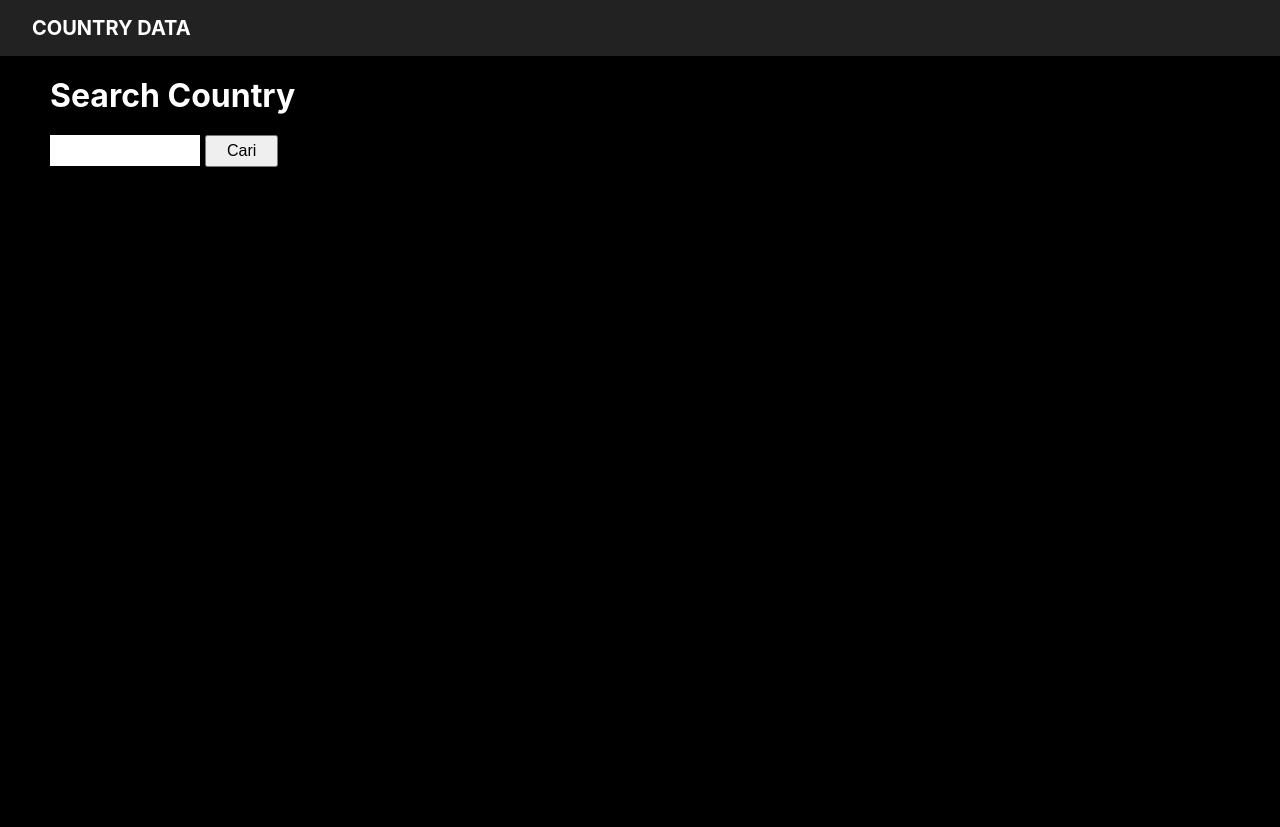
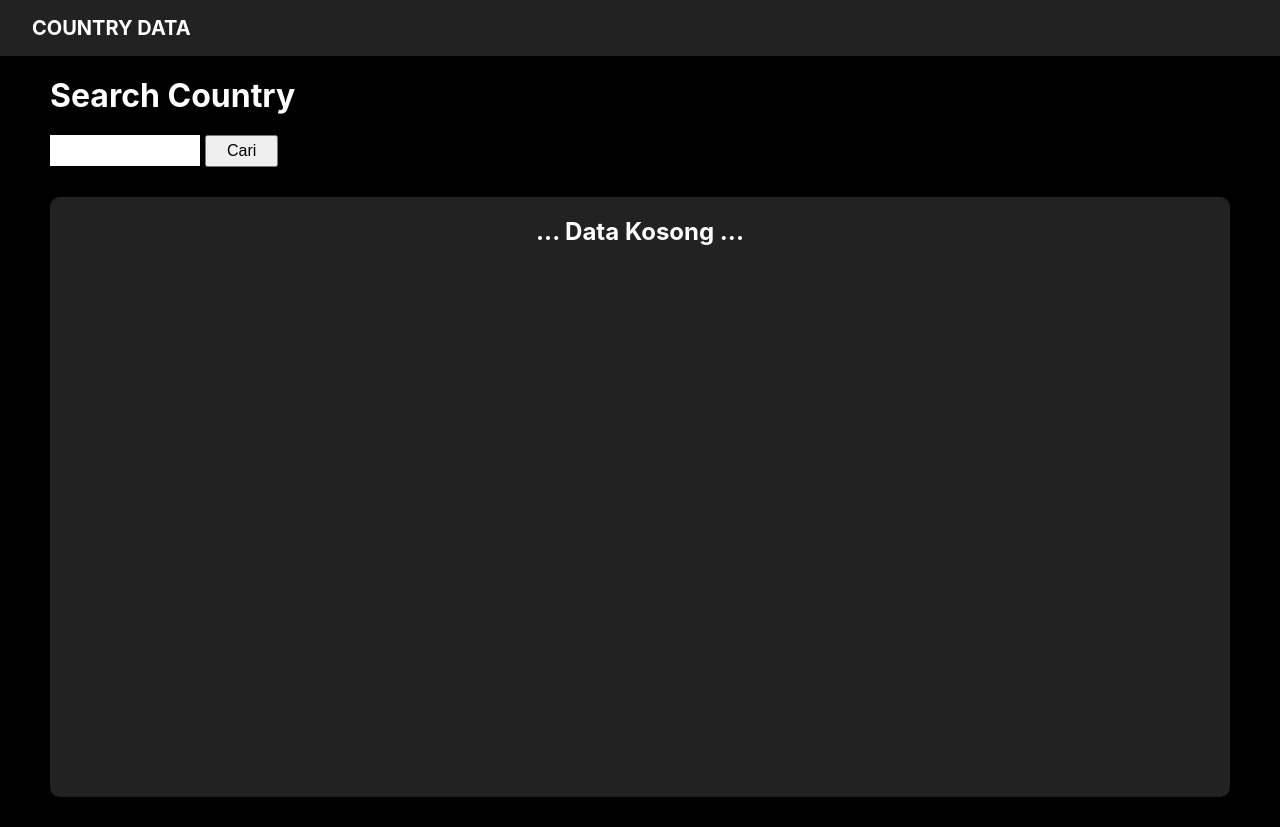
Before and after one commit to gilangap27/country-data-react, a React (Create React App) app: page / in a window 1280 px wide. Before the commit the page ends 800 px from the top, so only its background shows below. Built offline with nearby package versions, Linux system fonts and the light colour scheme.

Commit message:
Set name of country

```diff
--- a/src/components/Home.js
+++ b/src/components/Home.js
@@ -1,6 +1,7 @@
 import { useState } from "react";
 import Navbar from "./navbar/Navbar";
 import SearchInput from "./search-input/SearchInput";
+import CountryMain from "./country-main/CountryMain";
 
 const Home = () => {
     let [country, setCountry] = useState([]);
@@ -13,6 +14,7 @@ const Home = () => {
         <>
             <Navbar />
             <SearchInput onSetCountry={eventSetCountry} />
+            <CountryMain country={country} />
         </>
     );
 };
--- /dev/null
+++ b/src/components/country-main/CountryMain.js
@@ -0,0 +1,21 @@
+import "./CountryMain.css";
+import CountryTitle from "./components/country-title/CountryTitle";
+
+
+const CountryMain = ({ country }) => {
+    let data = country[0];
+    console.log(country);
+    return (
+        <main>
+            {
+                country.length != 0 && Array.isArray(country) ?
+                    <>
+                        <CountryTitle countryTitle={data.name.common} />
+                    </>
+                    : <h2 className="data-kosong">... Data Kosong ...</h2>
+            }
+        </main>
+    );
+};
+
+export default CountryMain;
--- /dev/null
+++ b/src/components/country-main/components/country-title/CountryTitle.css
@@ -0,0 +1,3 @@
+.main-title {
+    margin-top: 0px;
+  }
--- /dev/null
+++ b/src/components/country-main/components/country-title/CountryTitle.js
@@ -0,0 +1,7 @@
+import "./CountryTitle.css"
+
+const CountryTitle = ({ countryTitle }) => {
+    return <h2 className="main-title">Name : {countryTitle}</h2>
+}
+
+export default CountryTitle;
```
Also changed, not shown: src/components/country-detail/CountryMain.js (deleted, +0 -9 lines), src/components/country-main/CountryMain.css (renamed from src/components/country-detail/CountryMain.css).
